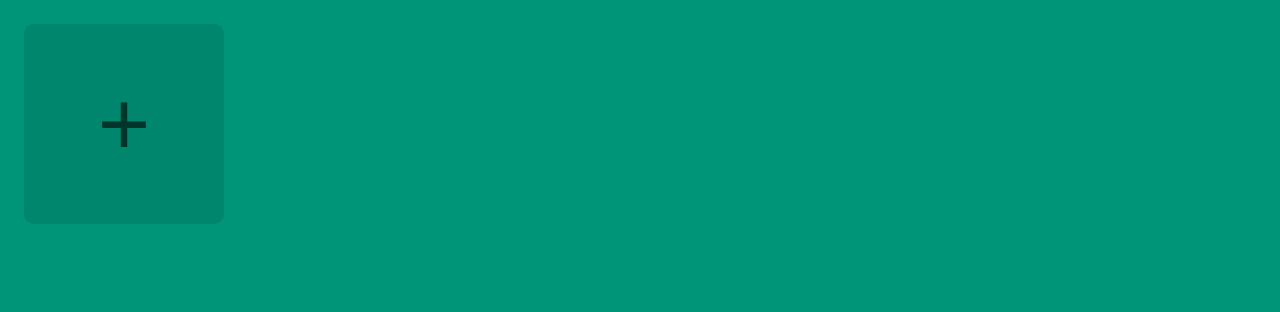
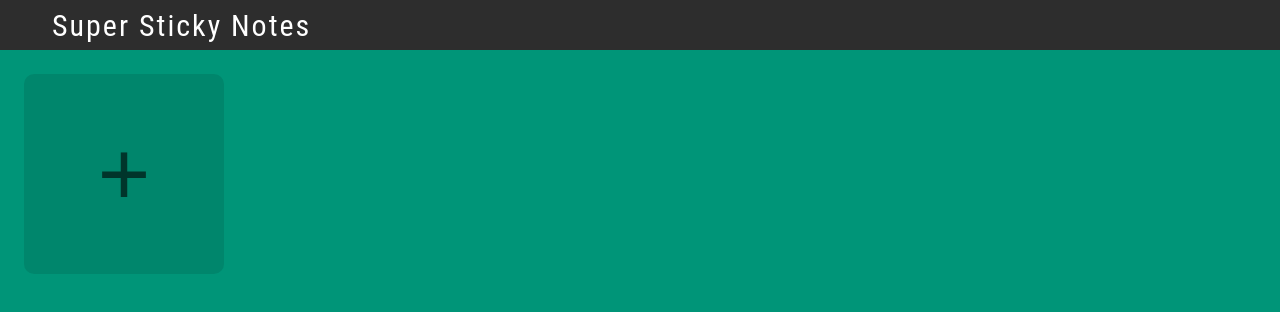
Before and after one commit to thesuaveguy/super-sticky-notes, a plain HTML site: page index.html in a window 1280 px wide. Drawn offline with Linux system fonts and the light colour scheme.

Commit message:
made a navbar

```diff
--- a/index.html
+++ b/index.html
@@ -9,6 +9,13 @@
     <script src="script.js" defer></script>
 </head>
 <body>
+    <nav>
+        <ul>
+            <li>
+                Super Sticky Notes
+            </li>
+        </ul>
+    </nav>
     <div id="app">
         <button class="add-note" type="button">+</button>
     </div>
--- a/style.css
+++ b/style.css
@@ -2,6 +2,20 @@
 body{
     margin: 0;
     background: #009578;
+}
+nav ul{
+    list-style-type:none;
+}
+nav{
+    background-color: rgb(45, 45, 45);
+    color: white;
+    height: 50px;
+    display:flex;
+    align-items: center;
+    font-family: 'Roboto Condensed', sans-serif;
+    padding:0 12px;
+    font-size: 30px;
+    letter-spacing: 2px;
 }
 #app{
     display: grid;
```
